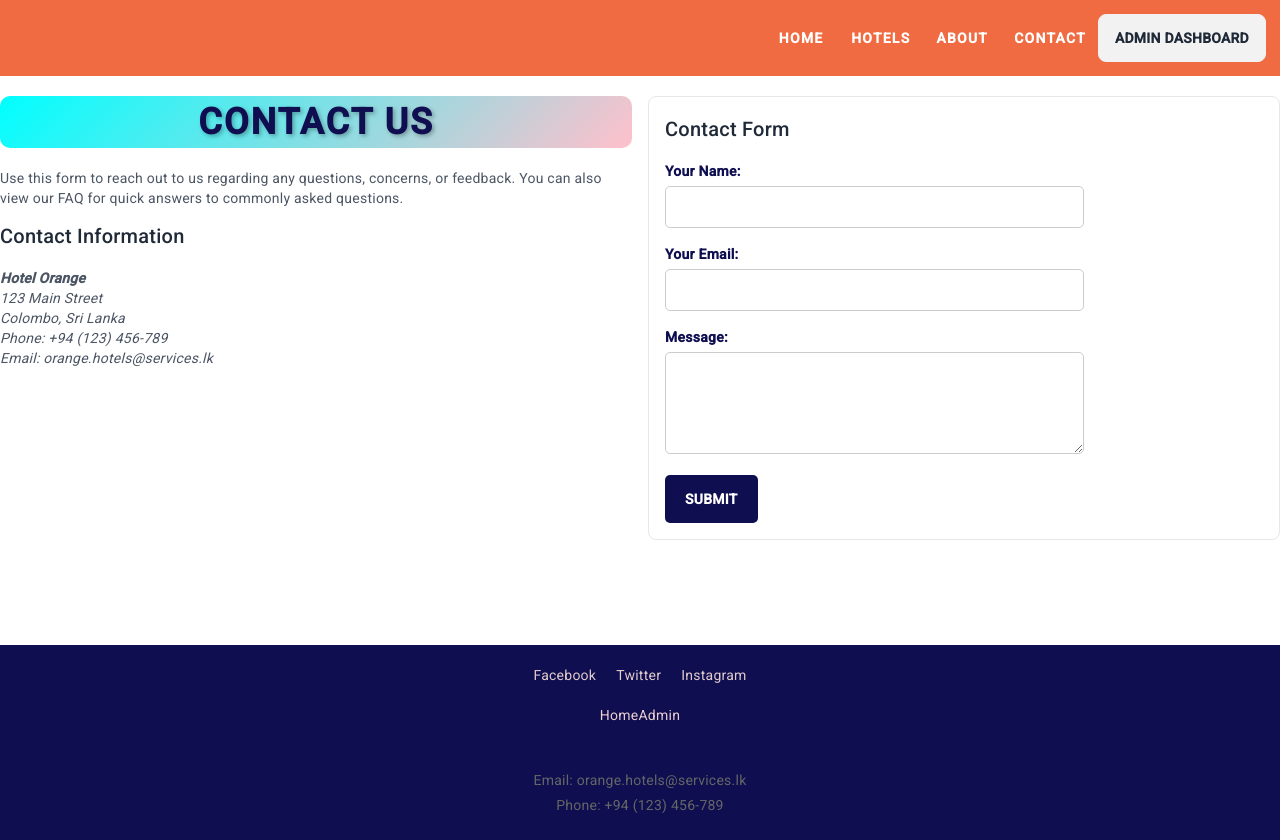
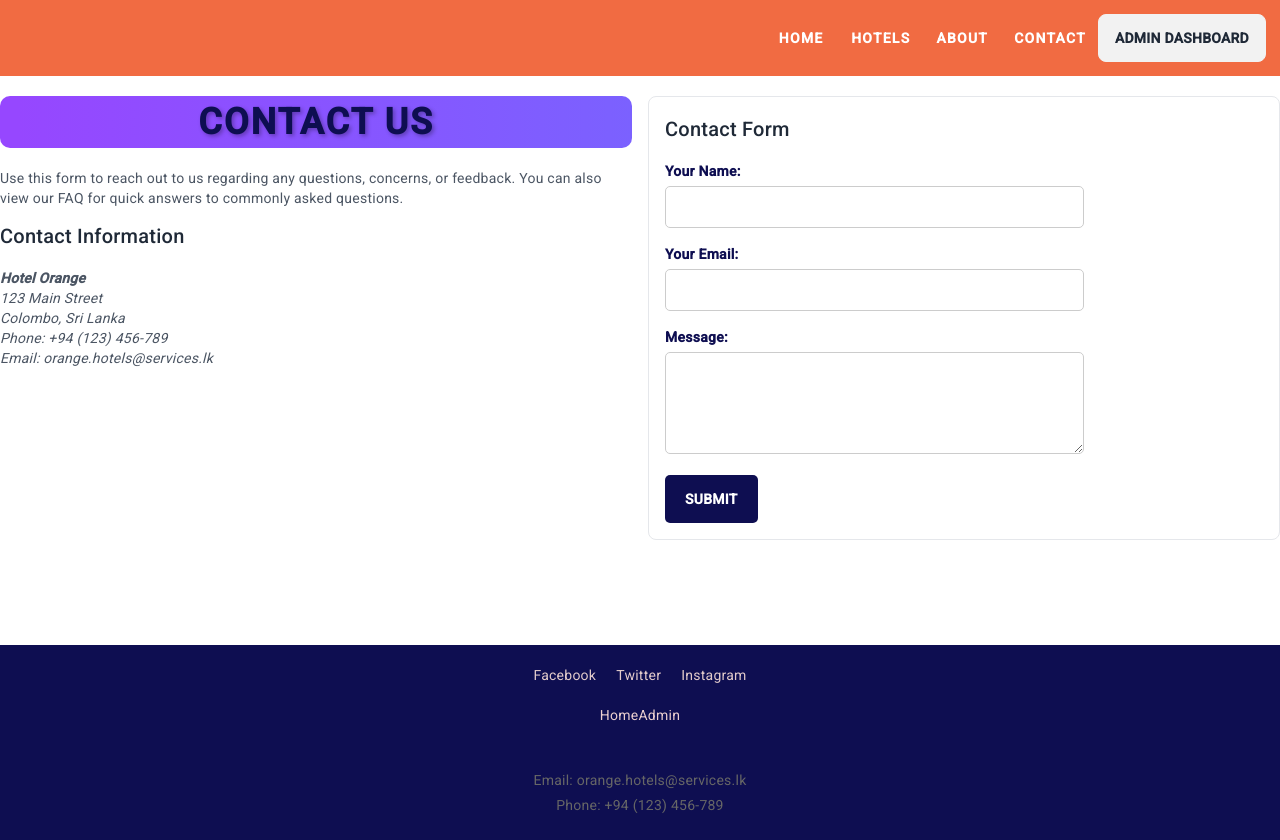
Before and after one commit to it21302862/HotelCodegen, an Angular app in the folder frontend/: page /contact in a window 1280 px wide. Built offline with nearby package versions, Linux system fonts and the light colour scheme.

Commit message:
contract&about styles fixed

```diff
--- a/frontend/src/app/about-us/about-us.component.html
+++ b/frontend/src/app/about-us/about-us.component.html
@@ -50,7 +50,7 @@
    -->
 
    <div class="about-us">
-    <h1>About Us</h1>
+    <h1 style="background: linear-gradient(270deg, #7B61FF 0%, #9647FF 97.04%)">About Us</h1>
 
     <div class="section-grid">
       <!-- Section 1 -->
--- a/frontend/src/app/contact/contact.component.html
+++ b/frontend/src/app/contact/contact.component.html
@@ -10,7 +10,7 @@
 
     <div *ngIf="!formSubmitted" class="grid grid-cols-1 md:grid-cols-2 gap-4">
         <div class="md:col-span-1">
-            <h1 class="text-4xl font-semibold text-center mb-8 w-full text-white">Contact Us</h1>
+            <h1 style="background: linear-gradient(270deg, #7B61FF 0%, #9647FF 97.04%)"class="text-4xl font-semibold text-center mb-8 w-full text-white" >Contact Us</h1>
             <p class="text-gray-600 text-sm mt-8">Use this form to reach out to us regarding any questions, concerns, or feedback. You can also view our FAQ for quick answers to commonly asked questions.</p>
             <h2 class="text-2xl font-semibold mb-4">Contact Information</h2>
             <address class="text-gray-600">
```
